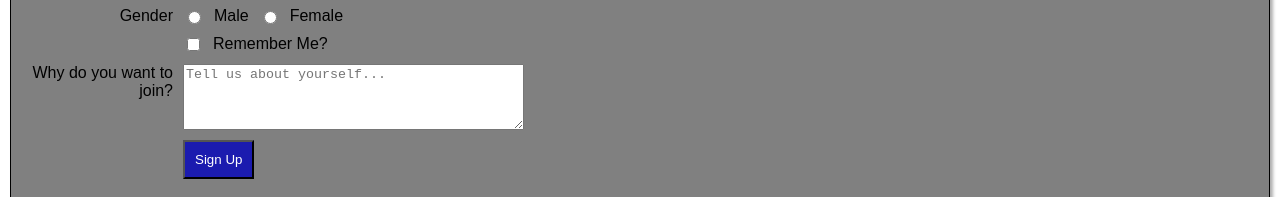
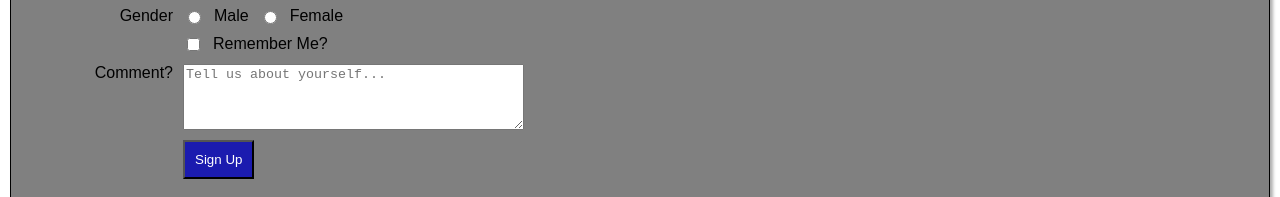
Before and after one commit to kevincyang99-maker/cs140, a plain HTML site: page engagements/form/form.html in a window 1280 px wide. Shown: the part 312-509 px from the top of the page. Drawn offline with Linux system fonts and the light colour scheme.

Commit message:
modified:   engagements/form/form.html

```diff
--- a/engagements/form/form.html
+++ b/engagements/form/form.html
@@ -57,7 +57,7 @@
                         <label for="remember">Remember Me?</label>
                     </div>
                     <div class="form-row">
-                        <label for="reason">Why do you want to join?</label>
+                        <label for="reason">Comment?</label>
                         <textarea id="reason" name="reason" rows="4" cols="40" placeholder="Tell us about yourself..."></textarea>
                     </div>
                     <div class="form-row">
```
